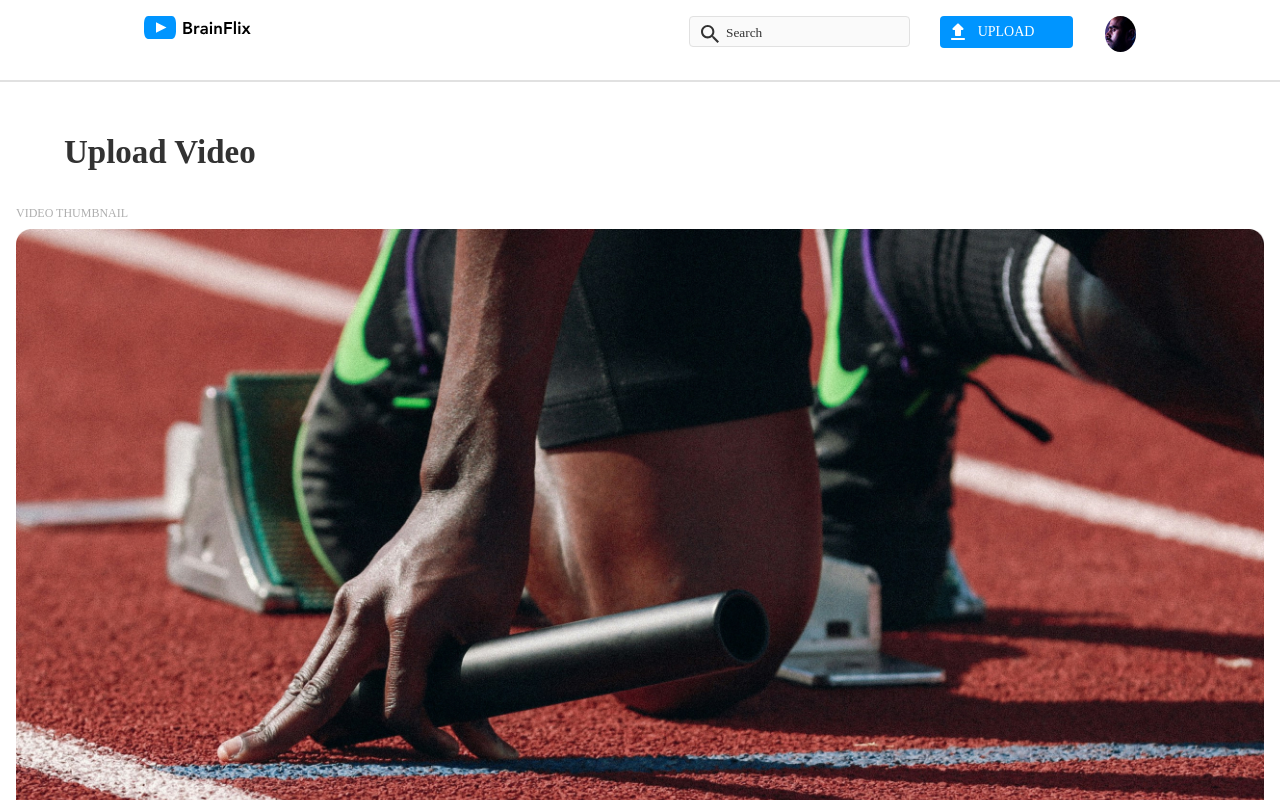
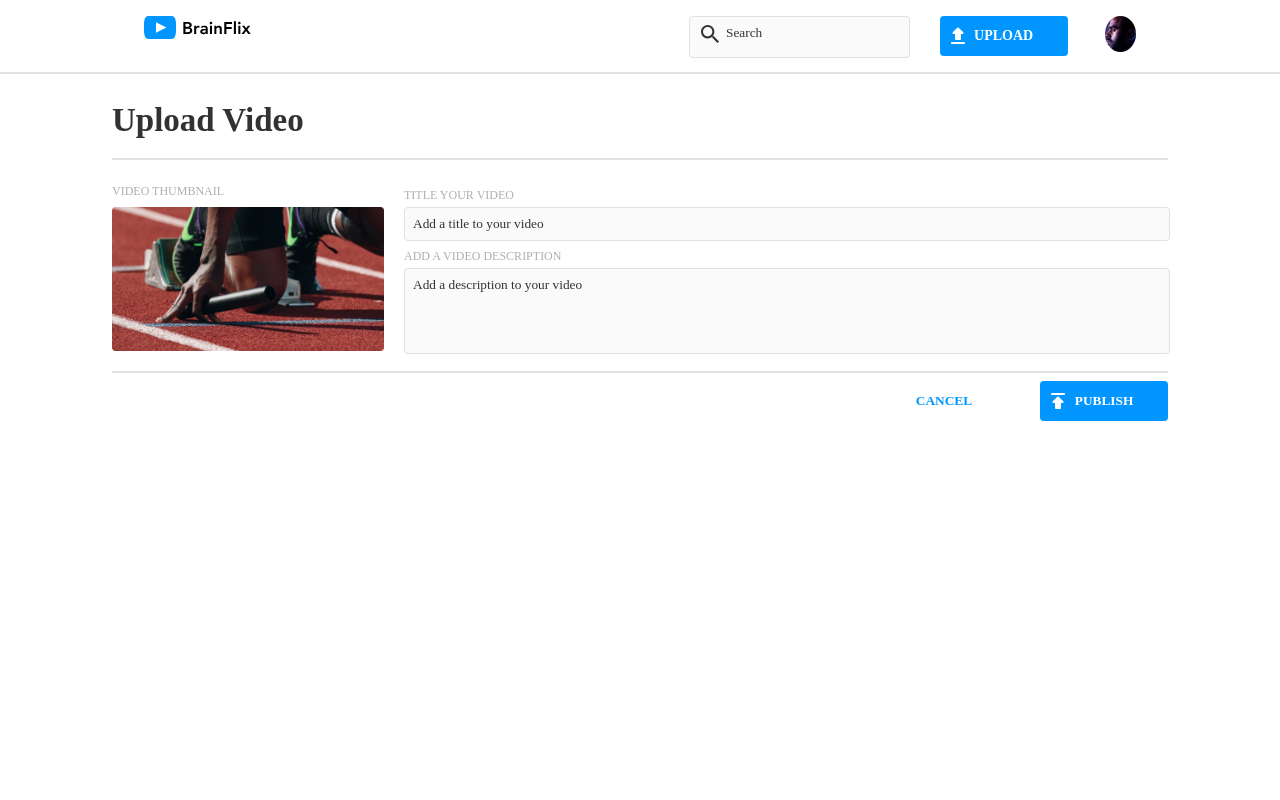
Before and after one commit to pshenoy30/BrainFlix, a React (Vite) app: page /upload in a window 1280 px wide. Shown: the top 800 px of the page. Built offline with nearby package versions, Linux system fonts and the light colour scheme.

Commit message:
Added the styling for the tablet and desktop

```diff
--- a/src/components/Button/Button.jsx
+++ b/src/components/Button/Button.jsx
@@ -1,10 +1,10 @@
 import "./Button.scss"
 
-function Button ({imageSrc, name}) {
+function Button ({imageSrc, name, buttonContainerClassName, buttonClassName, buttonIconClassName}) {
   return (
-    <div className="button-container">
-            <button className="button-container__button" type="button">
-              <img className="button-container__button__image" src={imageSrc} alt="Upload Icon"/>
+    <div className={buttonContainerClassName}>
+            <button className={buttonClassName} type="button">
+              <img className={buttonIconClassName} src={imageSrc} alt=""/>
               {name}
             </button>
     </div>
--- a/src/components/Button/Button.scss
+++ b/src/components/Button/Button.scss
@@ -3,7 +3,7 @@
 @use "../../styles/partials/variables" as *;
 @use "../../styles/partials/mixins" as *;
 
-.button-container{
+.button-container__upload{
     position: absolute;
     width: 90%;
     top: 5.75rem;
@@ -23,6 +23,7 @@
         height: 2rem;
         position: relative;
         text-align: center;
+        font-weight: 700;
         &__image{
             position: absolute;
             left: 6px;
@@ -35,7 +36,60 @@
         @include tablet {
             margin: 0;
             font-size: 0.875rem;
-    }
+            width: 8rem;
+            height: 2.5rem;
+        }
     }
 
 }
+
+.comment-form__right__input-button__button-container{
+        &__button{
+            background-color: $BrainFlix-Blue;
+            border: none;
+            color: $BrainFlix-White;
+            margin-bottom: 1rem;
+            margin-top: 0.5rem;
+            border-radius: 4px;
+            width: 100%;
+            height: 2rem;
+            font-weight: 700;
+            position: relative;
+            text-align: center;
+            &__image{
+                position: absolute;
+                left: 6px;
+                top: 50%;
+                transform: translateY(-50%);
+            }
+        }
+}
+
+.upload__form__button-container__button{
+        background-color: $BrainFlix-Blue;
+        border: none;
+        color: $BrainFlix-White;
+        margin-bottom: 1rem;
+        margin-top: 0.5rem;
+        border-radius: 4px;
+        width: 100%;
+        height: 2rem;
+        font-weight: 700;
+        position: relative;
+        text-align: center;
+
+        @include tablet{
+            width: 8rem;
+            height: 2.5rem;
+        }
+        &__image{
+            position: absolute;
+            left: 6px;
+            top: 50%;
+            transform: translateY(-50%);
+        }
+        &--cancel{
+            background-color: $BrainFlix-White;
+            color: $BrainFlix-Blue;
+        }
+}
--- a/src/components/CommentForm/CommentForm.scss
+++ b/src/components/CommentForm/CommentForm.scss
@@ -54,24 +54,6 @@
                     border: 2px solid $BrainFlix-Blue;
                 }
             }
-            &__button{
-                background-color: $BrainFlix-Blue;
-                border: none;
-                color: $BrainFlix-White;
-                margin-bottom: 1rem;
-                margin-top: 0.5rem;
-                border-radius: 4px;
-                width: 100%;
-                height: 2rem;
-                position: relative;
-                text-align: center;
-                &__image{
-                    position: absolute;
-                    left: 6px;
-                    top: 50%;
-                    transform: translateY(-50%);
-                }
-            }
         }
         @include tablet{
             font-size: 0.875rem;
--- a/src/components/Header/Header.jsx
+++ b/src/components/Header/Header.jsx
@@ -2,11 +2,10 @@ import logoImage from "../../assets/Logo/BrainFlix-logo.svg";
 import avatarImage from "../../assets/Images/Mohan-muruge.jpg";
 import searchIcon from "../../assets/Icons/search.svg";
 import Button from "../Button/Button";
-import uploadIcon from "../../assets/Icons/upload.svg";
 import { Link } from "react-router-dom";
 import "./Header.scss"
 
-function Header(){
+function Header({buttonIcon, buttonName, buttonContainerClass, buttonClass, buttonIconClass }){
 
   return (
     <>
@@ -21,7 +20,7 @@ function Header(){
             <img className="header-section__form__search__image" src={searchIcon} alt="search icon" />
             <input id="search" className="header-section__form__search__input" placeholder="Search"></input>
           </div>
-          <Button imageSrc={uploadIcon} name="UPLOAD" />
+          <Button imageSrc={buttonIcon} name={buttonName} buttonContainerClassName={buttonContainerClass} buttonClassName={buttonClass} buttonIconClassName={buttonIconClass} />
           <div className="header-section__form__avatar">
             <img className="header-section__form__avatar__image" src={avatarImage} alt="Profile picture"/>
           </div>
--- a/src/components/Header/Header.scss
+++ b/src/components/Header/Header.scss
@@ -29,6 +29,9 @@
                 background-color: $BrainFlix-Alabaster;
                 border: 1px solid $BrainFlix-Mercury;
                 border-radius: 4px;
+                @include tablet{
+                    height: 2.5rem;
+                }
                 &::placeholder{
                     color: $BrainFlix-Black;
                     position: absolute;
--- a/src/pages/HomePage/HomePage.jsx
+++ b/src/pages/HomePage/HomePage.jsx
@@ -1,5 +1,6 @@
 import Header from "../../components/Header/Header.jsx";
 import Main from "../../components/Main/Main.jsx";
+import uploadIcon from "../../assets/Icons/upload.svg";
 import { useState, useEffect } from "react";
 import { useParams } from "react-router-dom";
 import { BRAINFLIX_API_KEY, BRAINFLIX_API_URL } from "../../utils/api.js"
@@ -32,7 +33,7 @@ function HomePage () {
 
     return (
       <>
-          <Header />
+          <Header buttonIcon={uploadIcon} buttonName="UPLOAD" buttonContainerClass="button-container__upload" buttonClass="button-container__upload__button" buttonIconClass="button-container__upload__button__image" />
           <Main videoToDisplayID={videoToDisplay} videoListData = {videoList}/>
       </>
     )
--- a/src/pages/UploadPage/UploadPage.jsx
+++ b/src/pages/UploadPage/UploadPage.jsx
@@ -1,5 +1,6 @@
 import Header from "../../components/Header/Header.jsx"
 import ThumbnailImage from "../../assets/Images/Upload-video-preview.jpg"
+import UploadIcon from "../../assets/Icons/upload.svg"
 import PublishIcon from "../../assets/Icons/publish.svg"
 import Button from "../../components/Button/Button.jsx"
 import "./UploadPage.scss"
@@ -7,20 +8,30 @@ import "./UploadPage.scss"
 function UploadPage (props) {
   return (
     <>
-        <Header />
-        <hr />
+        <Header buttonIcon={UploadIcon} buttonName="UPLOAD" buttonContainerClass="button-container__upload" buttonClass="button-container__upload__button" buttonIconClass="button-container__upload__button__image" />
+        <hr className="header__hr"/>
         <main className="upload">
             <h1 className="upload__title">Upload Video</h1>
+            <hr className="upload__title__hr"/>
+            <div class="upload__container">
+                <div className="upload__container__right">
                     <h2 className="upload__subtitle">VIDEO THUMBNAIL</h2>
                     <img src={ThumbnailImage} alt="uploaded video thumbnail" className="upload__image" />
+                </div>
+                <div className="upload__container__left">
                     <form className="upload__form">
                         <label htmlFor="videoTitle" className="upload__subtitle upload__subtitle--label">TITLE YOUR VIDEO</label>
                         <input type="text" id="videoTitle" name="videoTitle" placeholder="Add a title to your video" className="upload__form__input" required></input>
                         <label htmlFor="videoDescription" className="upload__subtitle upload__subtitle--label">ADD A VIDEO DESCRIPTION</label>
                         <input type="text" id="videoDescription" name="videoDescription" placeholder="Add a description to your video" className="upload__form__input upload__form__input--text-area" required></input>
-                {/* <Button  imageSrc={PublishIcon} name="PUBLISH" /> */}
-                {/* <Button name="CANCEL" /> */}
                     </form>
+                </div>
+            </div>
+            <hr className="upload__form__hr"/>
+            <div className="upload__button-container" >
+                <Button  imageSrc={PublishIcon} name="PUBLISH" buttonContainerClassName="upload__form__button-container" buttonClassName="upload__form__button-container__button" buttonIconClassName="upload__form__button-container__button__image" />
+                <Button imageSrc="" name="CANCEL" buttonContainerClassName="upload__form__button-container" buttonClassName="upload__form__button-container__button upload__form__button-container__button--cancel" />
+            </div>
         </main>
     </>
   )
--- a/src/pages/UploadPage/UploadPage.scss
+++ b/src/pages/UploadPage/UploadPage.scss
@@ -6,18 +6,37 @@
 hr{
     margin: 0;
 }
+
+@include tablet {
+    .header-section{
+        padding-bottom: 0.5rem;
+    }
+}
+
 .upload{
     margin: 0 1rem;
+    @include tablet{
+        margin: 0 2.5rem;
+    }
+    @include desktop{
+        margin: 0 7rem;
+    }
     &__title{
         margin: 1.5rem 0 1rem 0;
         font-size: 1.5rem;
         line-height: 2rem;
         font-weight: 700;
         color: $BrainFlix-Black;
+        &__hr{
+            display: none;
+            @include tablet{
+                display:block;
+            }
+        }
         @include tablet{
             font-size: 2.063rem;
             line-height: 2.75rem;
-            padding: 1.5rem 1rem 1rem 3rem;
+
         }
 
     }
@@ -29,9 +48,21 @@ hr{
         &--label{
             margin-bottom: 0;
         }
+        @include tablet{
+            margin-top: 1.5rem;
+            &--label{
+                margin-top: 0.25rem;
+            }
+        }
     }
     &__image{
         width: 100%;
+        @include tablet{
+            width: 50%;
+        }
+        @include desktop{
+            width: 17rem;
+        }
     }
     &__form{
         display: flex;
@@ -55,7 +86,36 @@ hr{
             &--text-area{
                 height: 5.25rem;
             }
-
+        }
+        &__hr{
+            display: none;
+            @include tablet{
+                display: block;
+                margin-top: 1rem;
+            }
         }
     }
+    @include tablet{
+        &__button-container{
+            display: flex;
+            flex-direction: row-reverse;
+            justify-content: end;
+            gap: 2rem;
+        }
+    }
+
+    @include desktop{
+        &__container{
+            display: flex;
+            gap: 1.75rem;
+            &__left{
+                margin-top: 1.5rem;
+                width: 75%;
+            }
+            &__right{
+                width: 25%
+            }
+        }
+    }
+
 }
```
Also changed, not shown: src/components/CommentForm/CommentForm.jsx (+3 -5 lines). Lines whose indentation alone changed are shown as unchanged.
